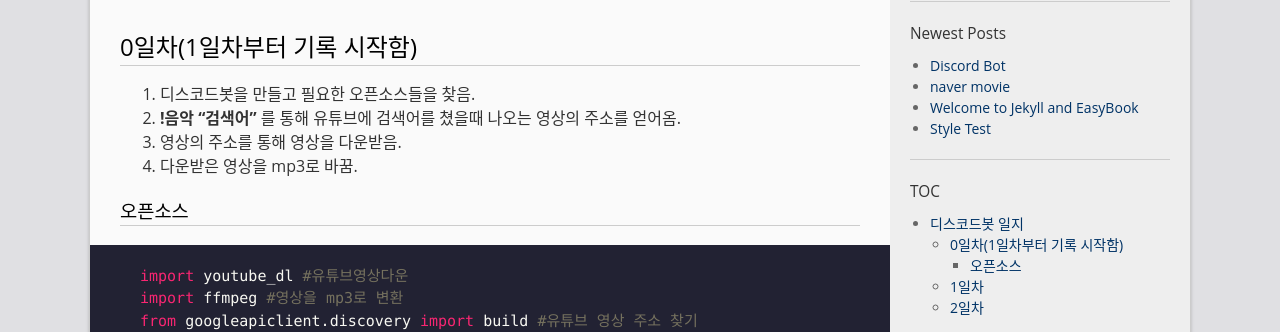
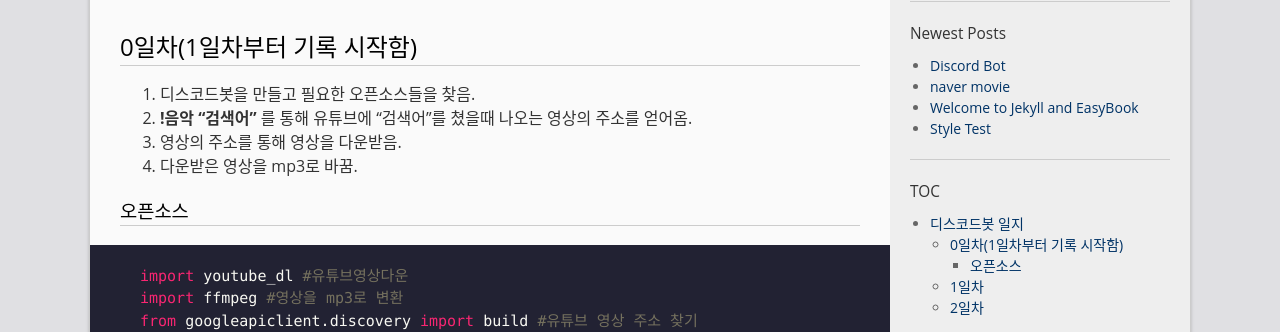
Before and after one commit to chohz1003/chohz1003.github.com, a Jekyll site: the page built from _posts/2021-07-17-Discord Bot.md, in a window 1280 px wide. Shown: the part 351-683 px from the top of the page. Built offline with Jekyll 4.4.1, drawn with Linux system fonts in a browser that asks for light colours.

```diff
--- a/_posts/2021-07-17-Discord Bot.md
+++ b/_posts/2021-07-17-Discord Bot.md
@@ -11,7 +11,7 @@ permalink: /archivers/Discord Bot
 
 ## 0일차(1일차부터 기록 시작함)
 1. 디스코드봇을 만들고 필요한 오픈소스들을 찾음.
-2. **!음악 "검색어"** 를 통해 유튜브에 검색어를 쳤을때 나오는 영상의 주소를 얻어옴.
+2. **!음악 "검색어"** 를 통해 유튜브에 "검색어"를 쳤을때 나오는 영상의 주소를 얻어옴.
 3. 영상의 주소를 통해 영상을 다운받음.
 4. 다운받은 영상을 mp3로 바꿈.
 
```
